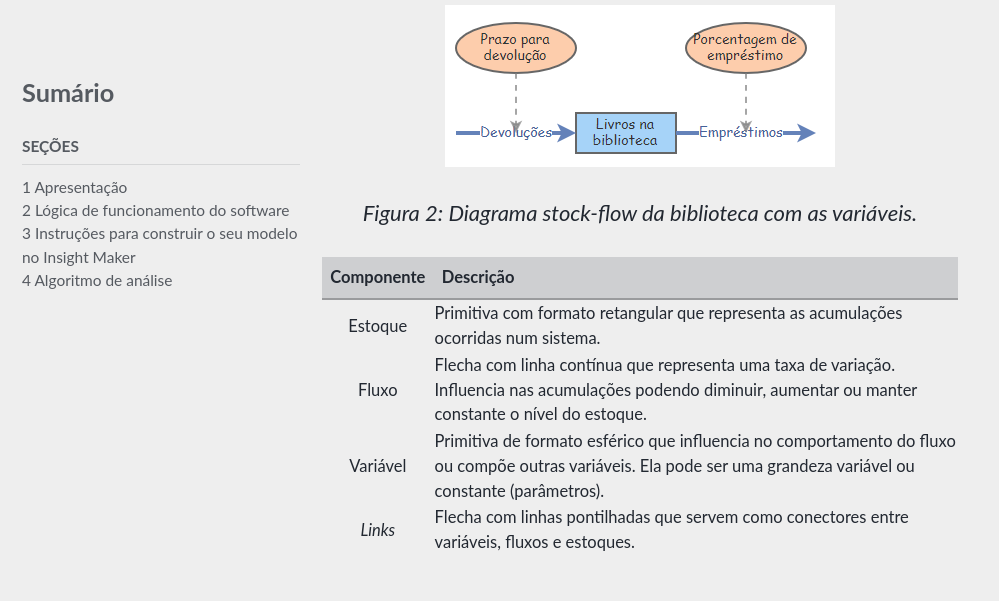
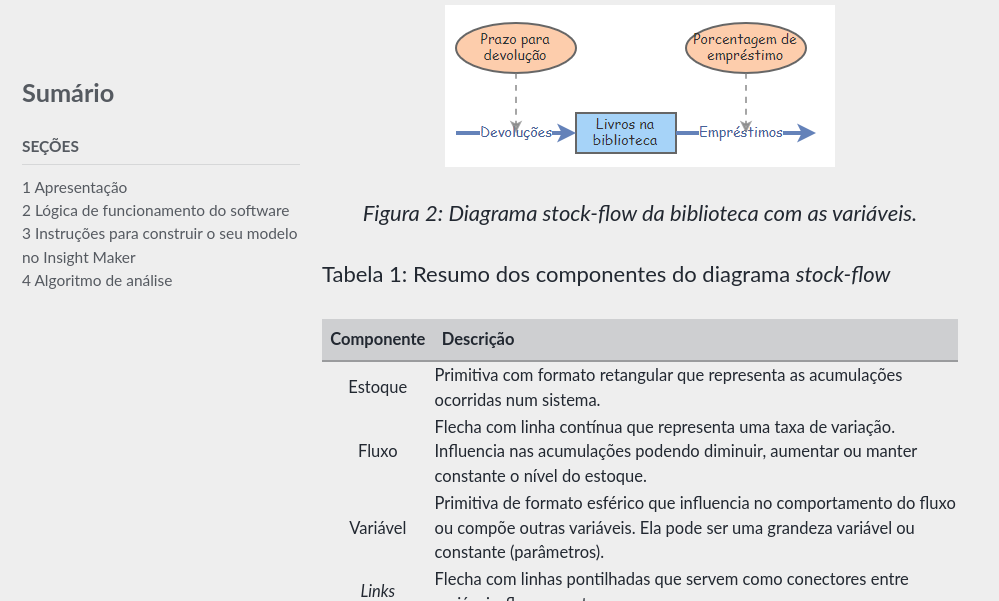
Before and after one commit to milenalauschner/MM, a Jekyll site: the page built from _pages/funcionamento.md, in a window 1280 px wide and 900 px high, scrolled down 1806 px, cut to the strip 0-601 px from the top of the window. Shown: the whole strip, without its empty margins (0-999 px from the left). Built offline with Jekyll 4.4.1, drawn with Linux system fonts in a browser that asks for light colours; cached includes are drawn as plain includes; nearby versions of some CDN libraries; some web fonts are replaced; formulas are drawn with MathJax 3; comment, search, counter and statistics services are not loaded.

Commit message:
Update funcionamento.md

```diff
--- a/_pages/funcionamento.md
+++ b/_pages/funcionamento.md
@@ -34,6 +34,8 @@ Existem também componentes que podem influenciar no comportamento de um fluxo.
 *Figura 2: Diagrama stock-flow da biblioteca com as variáveis.*
  {: .text-center}
 
+Tabela 1: Resumo dos componentes do diagrama _stock-flow_
+
 |  Componente |                     Descrição                 |
 |   :----:    |                      :----                   |
 |Estoque | Primitiva com formato retangular que representa as acumulações ocorridas num sistema.|
```
